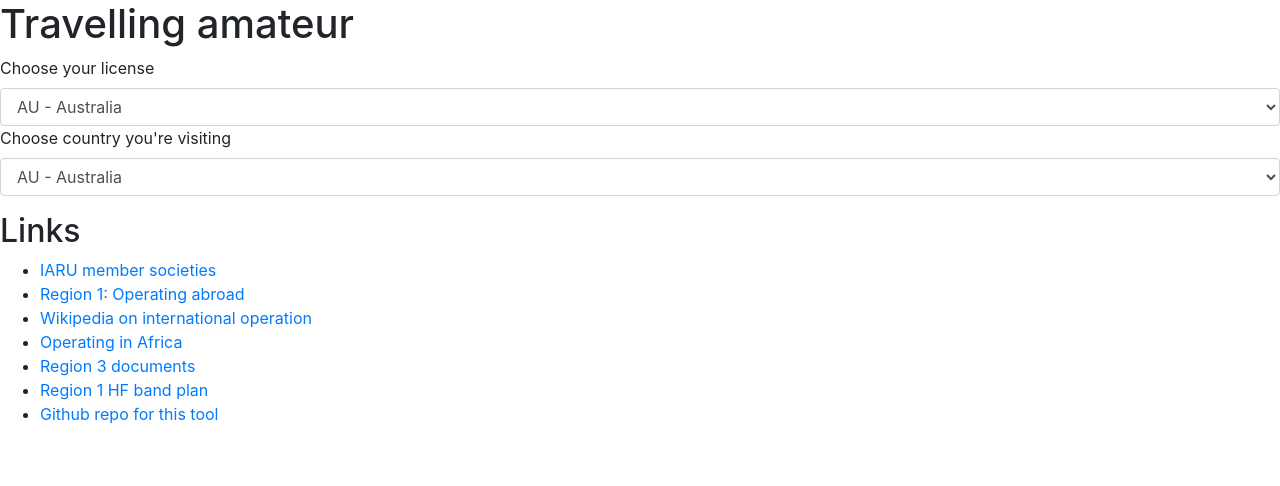
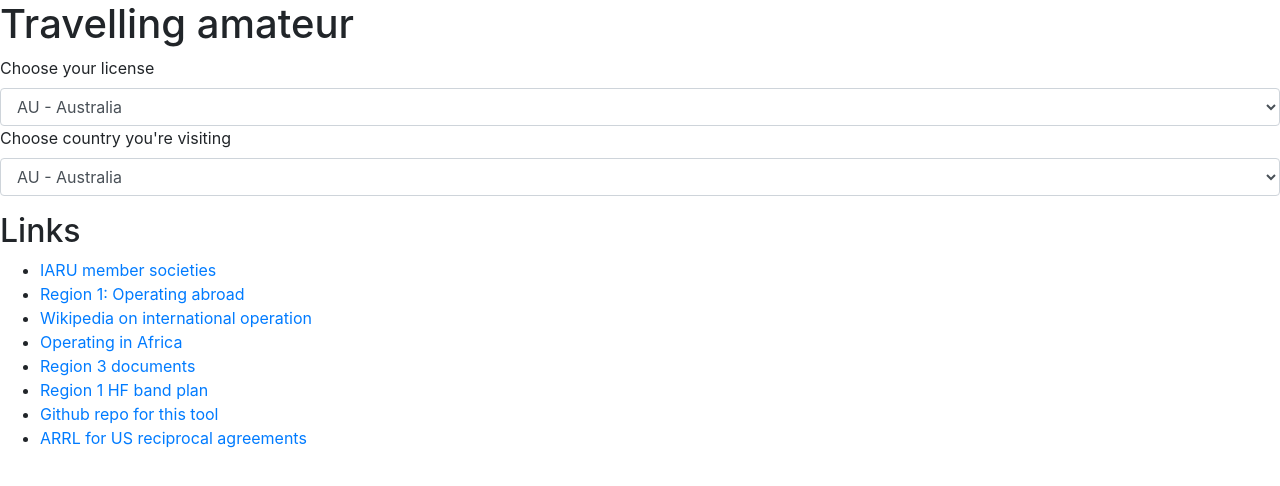
Before and after one commit to ThomasHabets/travelling-amateur, a plain HTML site: page index.html in a window 1280 px wide. Drawn offline with nearby package versions, Linux system fonts and the light colour scheme.

Commit message:
Add ARRL reciprocal license link

```diff
--- a/index.html
+++ b/index.html
@@ -33,6 +33,7 @@
       <li><a href="http://iaru-r3.org/documents">Region 3 documents</a></li>
       <li><a href="https://www.iaru-r1.org/index.php?option=com_content&view=article&id=305&Itemid=210">Region 1 HF band plan</a></li>
       <li><a href="https://github.com/ThomasHabets/travelling-amateur/">Github repo for this tool</a></li>
+      <li><a href="http://www.arrl.org/reciprocal-permit">ARRL for US reciprocal agreements</a></li>
     </ul>
   </body>
   <script src="https://code.jquery.com/jquery-3.4.1.slim.min.js" integrity="sha384-J6qa4849blE2+poT4WnyKhv5vZF5SrPo0iEjwBvKU7imGFAV0wwj1yYfoRSJoZ+n" crossorigin="anonymous"></script>
```
